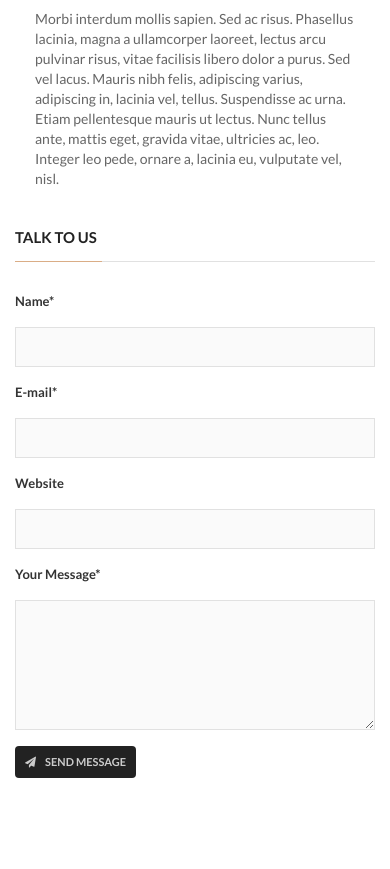
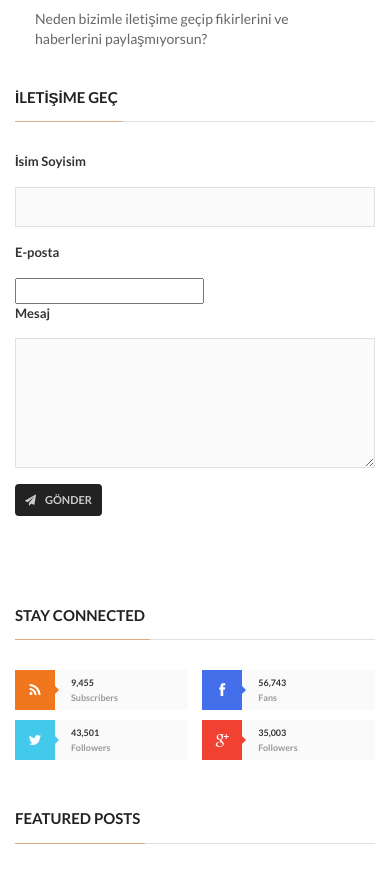
Before and after one commit to acunmedyaakademi/NewsDjangI, a Django app: page /contact/ in a window 390 px wide. Shown: the part 526-1395 px from the top of the page. Run offline with Django 4.2, Linux system fonts and the light colour scheme; some libraries are stand-ins or nearby versions.

Commit message:
contact form sorunsuz çalısıyor

```diff
--- a/news/forms.py
+++ b/news/forms.py
@@ -1,5 +1,5 @@
 from django import forms
-from .models import Comments
+from .models import Comments, Contact
 
 class CommentsForms(forms.ModelForm):
     class Meta:
@@ -11,3 +11,17 @@ class CommentsForms(forms.ModelForm):
             'email': 'E-posta',
             'comment': 'Yorum',
         }
+
+
+
+
+class ContactForms(forms.ModelForm):
+    class Meta:
+        model = Contact
+        exclude = ('iletişim',)
+        fields = ['name_surname', 'email', 'mesaj']
+        labels = {
+            'name_surname': 'İsim Soyisim',
+            'email': 'E-posta',
+            'mesaj': 'Mesaj'
+        }
--- a/news/models.py
+++ b/news/models.py
@@ -71,3 +71,20 @@ class Comments(models.Model):
 
     def __str__(self):
         return self.name_surname
+
+
+
+class Contact(models.Model):
+    name_surname = models.CharField(max_length=120)
+    email = models.EmailField(max_length=120)
+    mesaj = models.TextField()
+
+
+
+    class Meta:
+        db_table = 'Contact'
+        verbose_name = 'İletişim'
+        verbose_name_plural = 'İletişim'
+
+    def __str__(self):
+        return self.name_surname
--- a/news/urls.py
+++ b/news/urls.py
@@ -5,5 +5,5 @@ urlpatterns = [
     path('', views.homepage, name='homepage'),
     path('post/<slug>/', views.news_detail, name="news_detail"),
     path('category/<slug:category_slug>/', views.category_detail, name="category_detail"),
-    path('contact/', views.contact, name="contact")
+    path('contact/', views.Contact, name="contact")
 ]
--- a/news/views.py
+++ b/news/views.py
@@ -1,6 +1,6 @@
 from django.shortcuts import render, get_object_or_404, redirect
-from .models import newsCategory, News, Author, Comments
-from .forms import CommentsForms
+from .models import newsCategory, News, Author, Comments, Contact
+from .forms import CommentsForms, ContactForms
 from django.contrib import messages
 
 
@@ -47,5 +47,19 @@ def category_detail(request, category_slug ):
 
 
 
-def contact(request):
-    return render(request, 'pages/contact.html')
+
+
+
+def Contact(request):
+    if request.method == 'POST':
+        form = ContactForms(request.POST)
+        if form.is_valid():
+            contact = form.save(commit=False)
+            contact.save()
+            messages.success(request, 'Mesajınız Gönderilmiştir')
+            return redirect('contact',)
+    else:
+        form = ContactForms()
+    return render(request, 'pages/contact.html', {
+        'form': form
+    })
--- a/templates/base.html
+++ b/templates/base.html
@@ -64,7 +64,8 @@
 										<span class="cel-temperature">+7</span>
 									</li>
 									<li><span class="time-now">Cuma 09.2023 / 21:20</span></li>
-									<li><a href="contact.html">İletişim</a></li>
+									<li><a href="{% url 'homepage'%}">Ana Sayfa</a></li>
+									<li><a href="{% url 'contact'%}">İletişim</a></li>
 
 								</ul>
 							</div>
--- a/templates/pages/contact.html
+++ b/templates/pages/contact.html
@@ -19,39 +19,41 @@
 									<h1><span>İletişim</span></h1>
 								</div>
 
-								<div id="map"></div>
+								<div id="map"><iframe src="https://www.google.com/maps/embed?pb=!1m18!1m12!1m3!1d2103.0662843870873!2d29.009531999647884!3d41.11941899425697!2m3!1f0!2f0!3f0!3m2!1i1024!2i768!4f13.1!3m3!1m2!1s0x14cab5b39cefc5e3%3A0xee4f06a4f79630ce!2sAcunmedya%20Akademi!5e0!3m2!1str!2str!4v1694431740028!5m2!1str!2str" width="760" height="375" style="border:0;" allowfullscreen="" loading="lazy" referrerpolicy="no-referrer-when-downgrade"></iframe></div>
 
-								<p>Morbi interdum mollis sapien. Sed ac risus. Phasellus lacinia, magna a ullamcorper laoreet, lectus arcu pulvinar risus, vitae facilisis libero dolor a purus. Sed vel lacus. Mauris nibh felis, adipiscing varius, adipiscing in, lacinia vel, tellus. Suspendisse ac urna. Etiam pellentesque mauris ut lectus. Nunc tellus ante, mattis eget, gravida vitae, ultricies ac, leo. Integer leo pede, ornare a, lacinia eu, vulputate vel, nisl.</p>
-
+								<p>Neden bizimle iletişime geçip fikirlerini ve haberlerini paylaşmıyorsun? </p>
 							</div>
 							<!-- End contact info box -->
 
 							<!-- contact form box -->
 							<div class="contact-form-box">
 								<div class="title-section">
-									<h1><span>Talk to us</span></h1>
+									<h1><span>İletişime Geç</span></h1>
 								</div>
-								<form id="contact-form">
+								<form method="post" id="contact-form">
+									{% csrf_token %}
 									<div class="row">
 										<div class="col-md-4">
-											<label for="name">Name*</label>
-											<input id="name" name="name" type="text">
+											<label for="{{ form.name_surname.id_for_label }}">{{ form.name_surname.label }}</label>
+											{{ form.name_surname }}
 										</div>
 										<div class="col-md-4">
-											<label for="mail">E-mail*</label>
-											<input id="mail" name="mail" type="text">
-										</div>
-										<div class="col-md-4">
-											<label for="website">Website</label>
-											<input id="website" name="website" type="text">
+											<label for="{{ form.email.id_for_label }}">{{ form.email.label }}</label>
+											{{ form.email }}
 										</div>
 									</div>
-									<label for="comment">Your Message*</label>
-									<textarea id="comment" name="comment"></textarea>
+									<label for="{{ form.mesaj.id_for_label }}">{{ form.mesaj.label }}</label>
+									{{ form.mesaj }}
 									<button type="submit" id="submit-contact">
-										<i class="fa fa-paper-plane"></i> Send Message
+										<i class="fa fa-paper-plane"></i> Gönder
 									</button>
 								</form>
+
+								{% if messages %}
+										{% for message in messages %}
+										<div class="alert alert-success">{{ message }}</div>
+										{% endfor %}
+									{% endif %}
 							</div>
 							<!-- End contact form box -->
 
--- a/templates/pages/single-post.html
+++ b/templates/pages/single-post.html
@@ -130,7 +130,7 @@
 
 									{% if messages %}
 										{% for message in messages %}
-										<div class="alert alert-success">{{ message }}</div>
+											<div class="alert alert-success">{{ message }}</div>
 										{% endfor %}
 									{% endif %}
 
```
Also changed, not shown: db.sqlite3, news/migrations/0002_contact.py (added), news/migrations/0003_rename_message_contact_mesaj.py (added).
